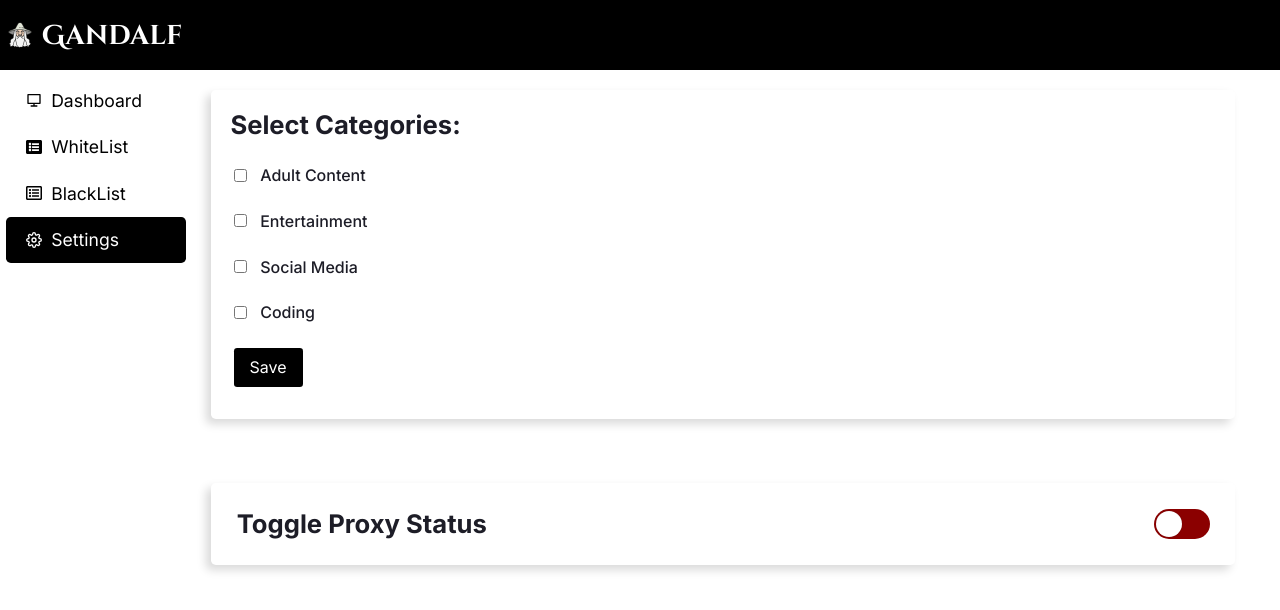
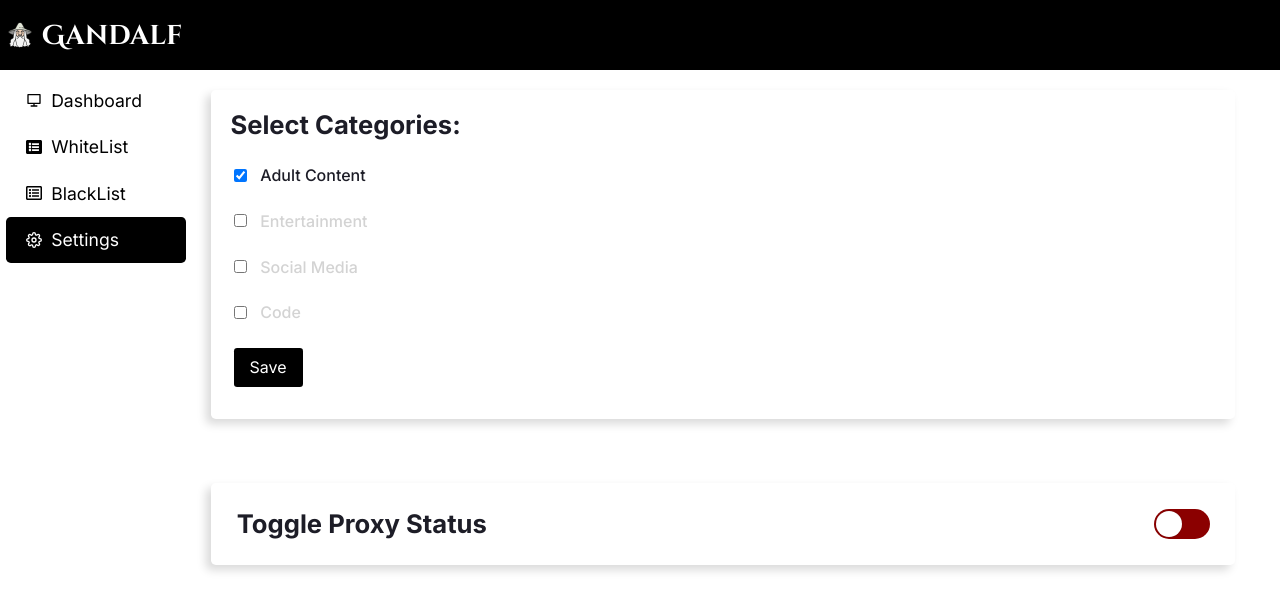
Before and after one commit to Atom-Heart-Father/Gandalf-frontend, a React (Create React App) app: page /settings in a window 1280 px wide. Shown: the top 610 px of the page. Built offline with nearby package versions, Linux system fonts and the light colour scheme.

Commit message:
feat: greyed out text

```diff
--- a/src/pages/Dashboard.js
+++ b/src/pages/Dashboard.js
@@ -5,8 +5,7 @@ const Dashboard = () => {
   var CanvasJS = CanvasJSReact.CanvasJS;
   var CanvasJSChart = CanvasJSReact.CanvasJSChart;
 
-  CanvasJS.addColorSet("blueShades",
-    [//colorSet Array
+  CanvasJS.addColorSet("blueShades", [//colorSet Array
       "#33567f",
       "#3a6190",
       "#4774ab",
@@ -14,8 +13,7 @@ const Dashboard = () => {
       "#a3b5d4",
     ]);
 
-  CanvasJS.addColorSet("redShades",
-    [//colorSet Array
+  CanvasJS.addColorSet("redShades", [//colorSet Array
       "#a70000",
       "#de0404",
       "#ff5252",
--- a/src/pages/Settings.js
+++ b/src/pages/Settings.js
@@ -6,10 +6,10 @@ const Settings = () => {
 
   const [value, setValue] = useState(false);
   const categories = [
-    'Adult Content',
-    'Entertainment',
-    'Social Media',
-    'Coding',
+    ['Adult Content', true],
+    ['Entertainment', false],
+    ['Social Media', false],
+    ['Code', false],
   ]
 
 
@@ -21,9 +21,9 @@ const Settings = () => {
           {
             categories.map((category) => {
               return (
-                <label>
-                  <input name={category} type="checkbox" />
-                  {category}
+                <label style={{ color:`${!category[1] && 'lightgrey'}`}}>
+                  <input name={category[0]} type="checkbox" checked={category[1]}/>
+                  {category[0]}
                 </label>
               )
             })
--- a/src/styles/Settings.css
+++ b/src/styles/Settings.css
@@ -32,6 +32,9 @@ input[type='checkbox'] {
   margin-right: 1rem;
 }
 
+input[type='checkbox'][checked='false'] {
+  color: grey;
+}
 
 input[type='submit'][value="Save"] {
   width: max-content;
```
